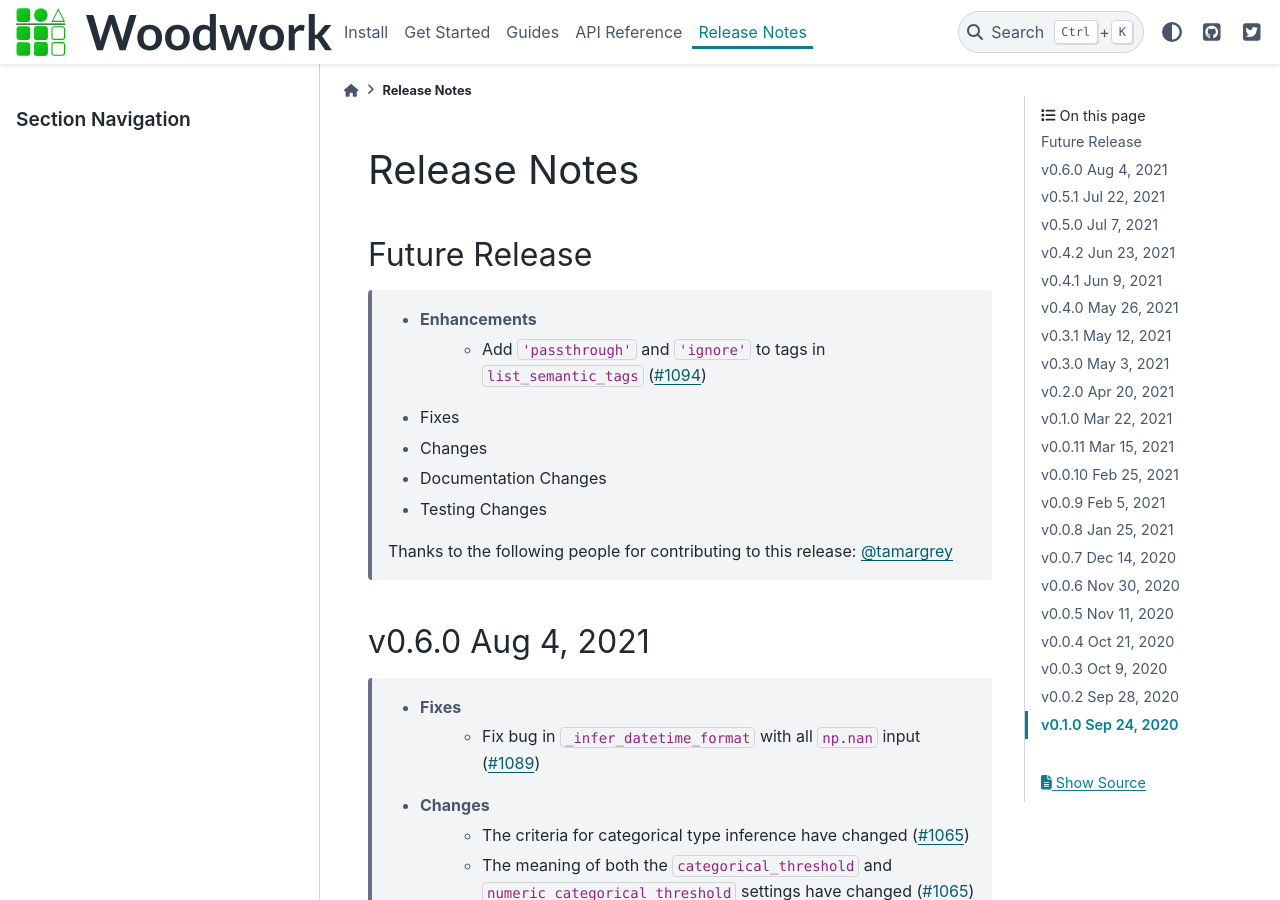
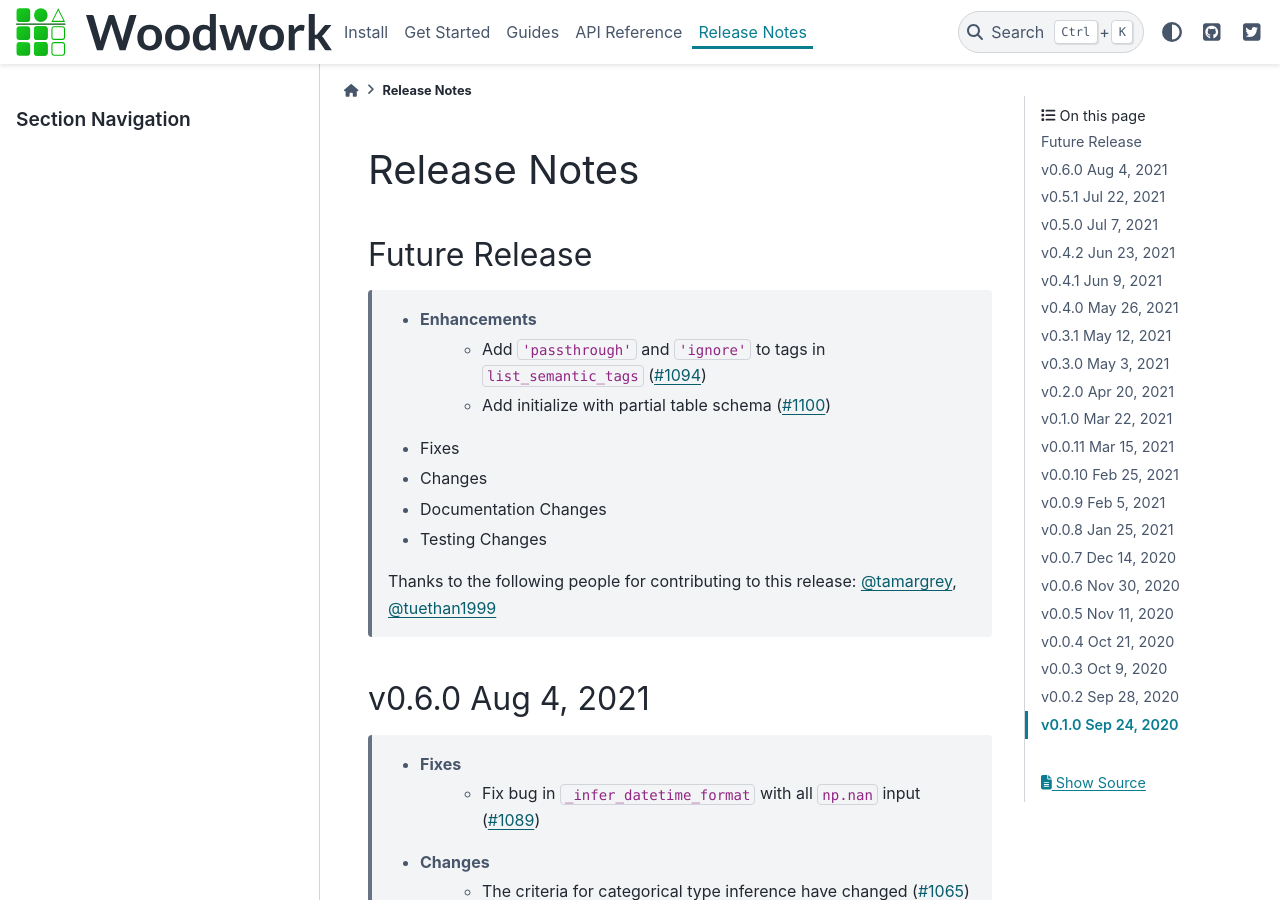
Before and after one commit to alteryx/woodwork, a Sphinx documentation site: the page built from docs/source/release_notes.rst, in a window 1280 px wide and 900 px high. Built offline with Sphinx 7.4.7 and the PyData theme 0.15.4, drawn with Linux system fonts in a browser that asks for light colours; comment, search, counter and statistics services are not loaded.

Commit message:
release notes

```diff
--- a/docs/source/release_notes.rst
+++ b/docs/source/release_notes.rst
@@ -7,13 +7,14 @@ Future Release
 ===============
     * Enhancements
         * Add ``'passthrough'`` and ``'ignore'`` to tags in ``list_semantic_tags`` (:pr:`1094`)
+        * Add initialize with partial table schema  (:pr:`1100`)
     * Fixes
     * Changes
     * Documentation Changes
     * Testing Changes
 
     Thanks to the following people for contributing to this release:
-    :user:`tamargrey`
+    :user:`tamargrey`, :user:`tuethan1999`
 
 v0.6.0 Aug 4, 2021
 ==================
```
